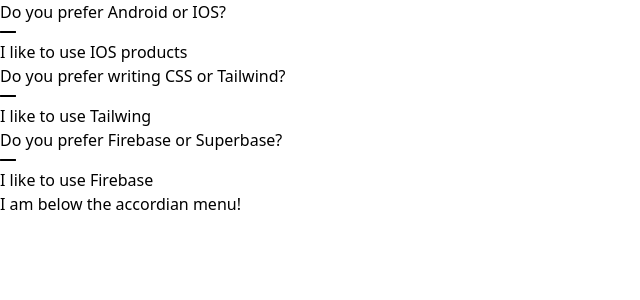
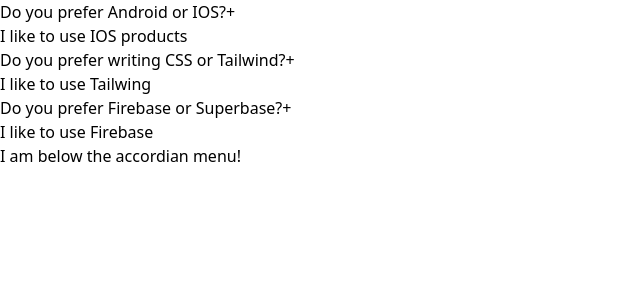
Before and after one commit to Nitarya/Frequently-asked-questionss, a React (Vite) app: page / in a window 1280 px wide. Shown: the top 300 px of the page, without its empty margins (0-640 px from the left). Built offline with nearby package versions, Linux system fonts and the light colour scheme.

Commit message:
Tailwing classes added

```diff
--- a/src/components/Accordian.jsx
+++ b/src/components/Accordian.jsx
@@ -10,33 +10,8 @@
         className="flex justify-between w-full"
       >
         <span>{title}</span>
-        {/* {accordianOpen ? <span>-</span> : <span>+</span>} */}
-         {/* {accordionOpen ? <span>-</span> : <span>+</span>} */}
-         <svg
-          className="fill-indigo-500 shrink-0 ml-8"
-          width="16"
-          height="16"
-          xmlns="http://www.w3.org/2000/svg"
-        >
-          <rect
-            y="7"
-            width="16"
-            height="2"
-            rx="1"
-            className={`transform origin-center transition duration-200 ease-out ${
-              accordionOpen && "!rotate-180"
-            }`}
-          />
-          <rect
-            y="7"
-            width="16"
-            height="2"
-            rx="1"
-            className={`transform origin-center rotate-90 transition duration-200 ease-out ${
-              accordionOpen && "!rotate-180"
-            }`}
-          />
-        </svg>
+        {accordionOpen ? <span className="font-extrabold text-lg">-</span> : <span className="font-extrabold text-lg">+</span>}
+
       </button>
       <div
         className={`grid overflow-hidden transition-all duration-300 ease-in-out text-slate-600 text-sm ${
```
